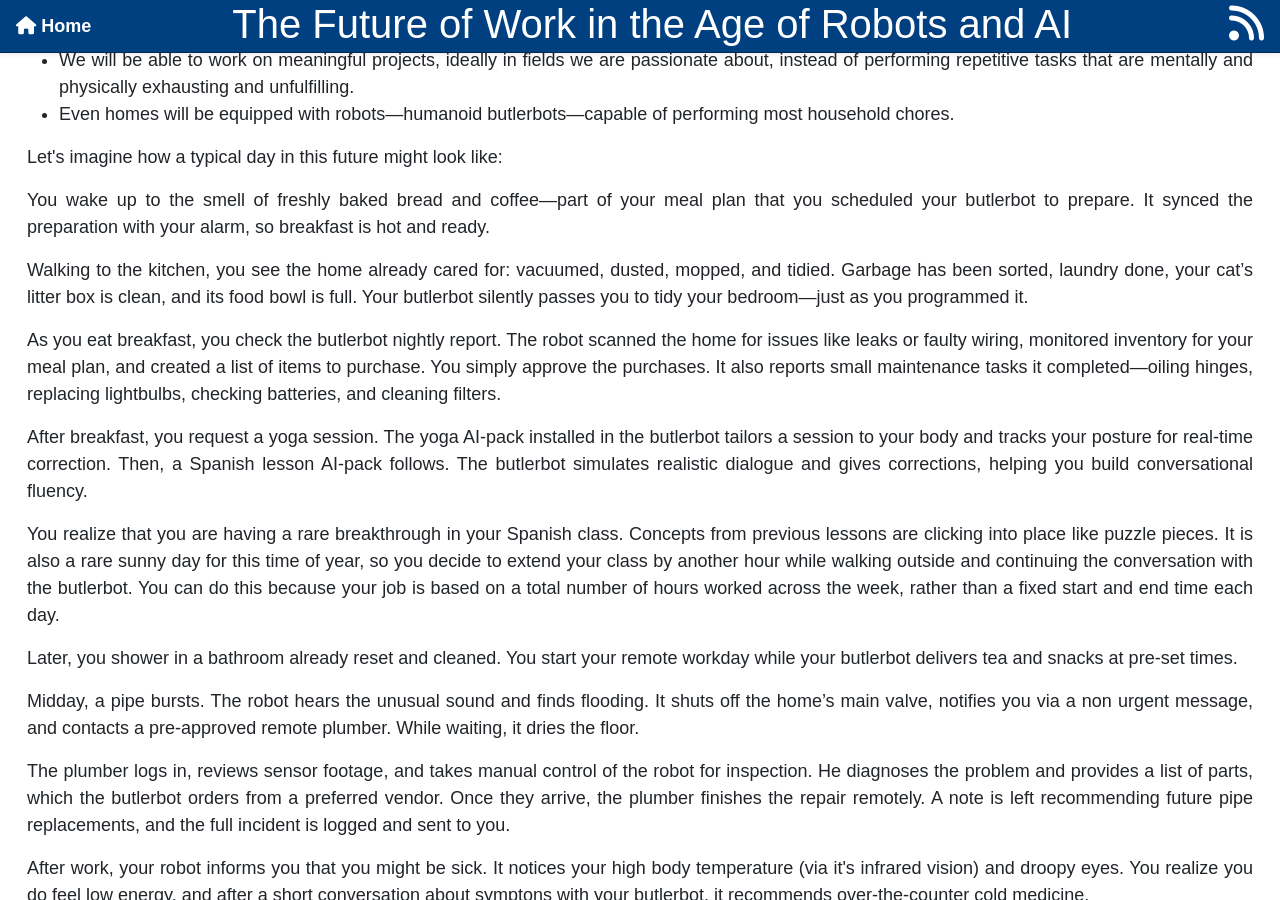
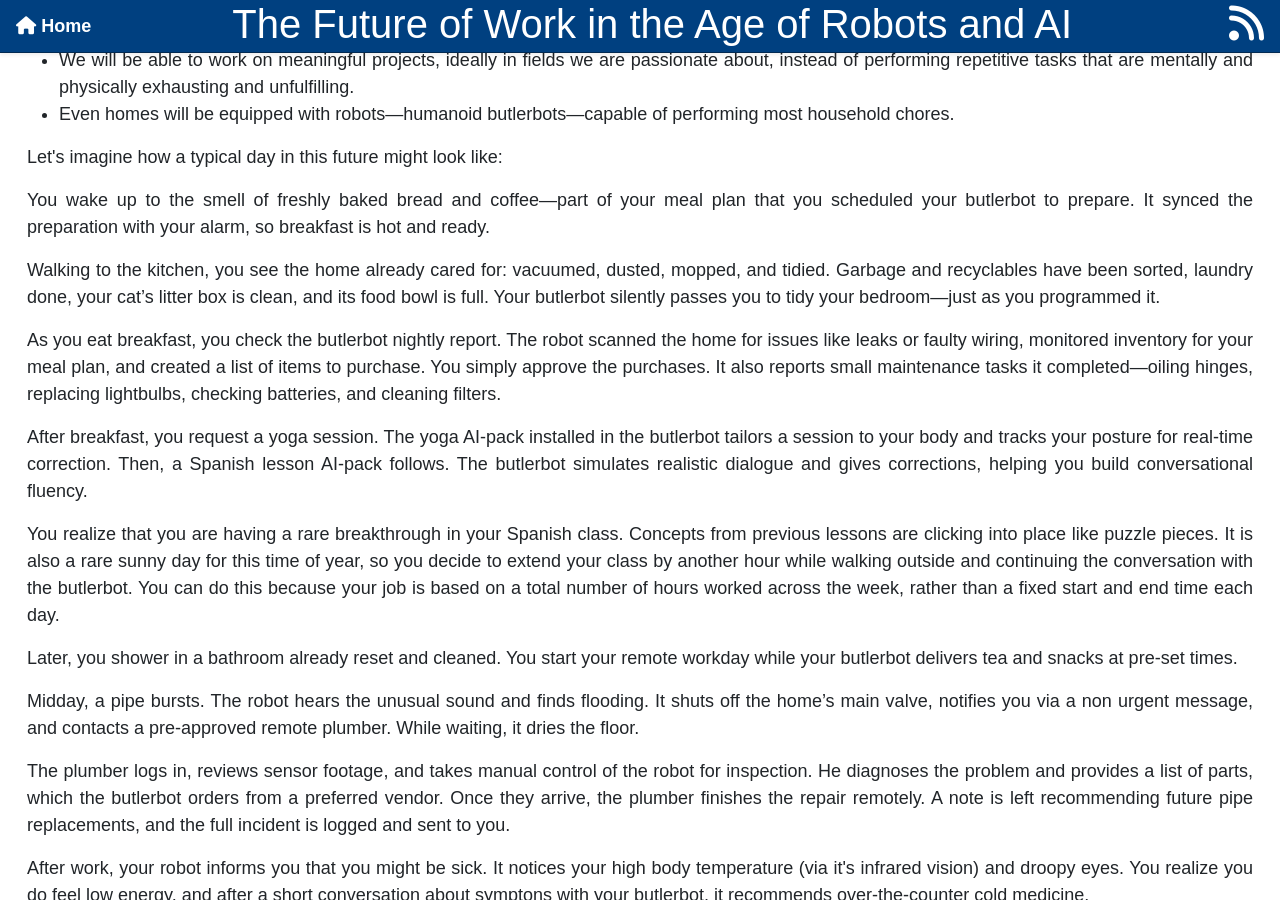
Before and after one commit to ErnestEnki/ernestenki.github.io, a Jekyll site: the page built from _articles/2025-04-09-future_of_work_age_of_robots_and_ai.html, in a window 1280 px wide and 900 px high, scrolled down 10465 px. Built offline with Jekyll 4.4.1, drawn with Linux system fonts in a browser that asks for light colours; some web fonts are replaced; comment, search, counter and statistics services are not loaded; some of the changed text lies outside the part shown.

Commit message:
Update 2025-04-09-future_of_work_age_of_robots_and_ai.html

```diff
--- a/_articles/2025-04-09-future_of_work_age_of_robots_and_ai.html
+++ b/_articles/2025-04-09-future_of_work_age_of_robots_and_ai.html
@@ -331,7 +331,7 @@
 
         <p>You wake up to the smell of freshly baked bread and coffee—part of your meal plan that you scheduled your butlerbot to prepare. It synced the preparation with your alarm, so breakfast is hot and ready.</p>
 
-        <p>Walking to the kitchen, you see the home already cared for: vacuumed, dusted, mopped, and tidied. Garbage has been sorted, laundry done, your cat’s litter box is clean, and its food bowl is full. Your butlerbot silently passes you to tidy your bedroom—just as you programmed it.</p>
+        <p>Walking to the kitchen, you see the home already cared for: vacuumed, dusted, mopped, and tidied. Garbage and recyclables have been sorted, laundry done, your cat’s litter box is clean, and its food bowl is full. Your butlerbot silently passes you to tidy your bedroom—just as you programmed it.</p>
 
         <p>As you eat breakfast, you check the butlerbot nightly report. The robot scanned the home for issues like leaks or faulty wiring, monitored inventory for your meal plan, and created a list of items to purchase. You simply approve the purchases. It also reports small maintenance tasks it completed—oiling
           hinges, replacing lightbulbs, checking batteries, and cleaning filters.</p>
@@ -361,7 +361,7 @@
 
         <p>Late that night, the delivery robot arrives. Your butlerbot silently hands over the vial while you sleep. All actions are logged for your optional review the next morning.</p>
 
-        <p>The next day, you feel better, and the day proceeds much like before—exercise, learning, and working with the assistance of your butlerbot. At night, you host friends for dinner. They also bring their butlerbots, which network with yours to coordinate the cooking.</p>
+        <p>The next day, you feel better, and the day proceeds much like before—exercise, learning, and working with the assistance of your butlerbot. At night, you host friends for dinner. They also bring their butlerbots, which network with yours to coordinate the cooking and cleaning.</p>
 
         <p>These gatherings were rare before the R&amp;AI age, as you learned with surprise from history books. Adult friends often had to care for children, elderly relatives, or partners recovering from illness, making it hard to find a time when everyone was available. But now, even your friends with children are often free. They focus on bonding with their kids and putting them to bed early, while the robots cook and clean around them, giving them space to parent and also recharge. Caring for adults is even easier, as butlerbots can often take over all practical tasks completely, freeing time for human connection.</p>
 
```
Also changed, not shown: other parts of _articles/2025-04-09-future_of_work_age_of_robots_and_ai.html (+1 -1 lines).
